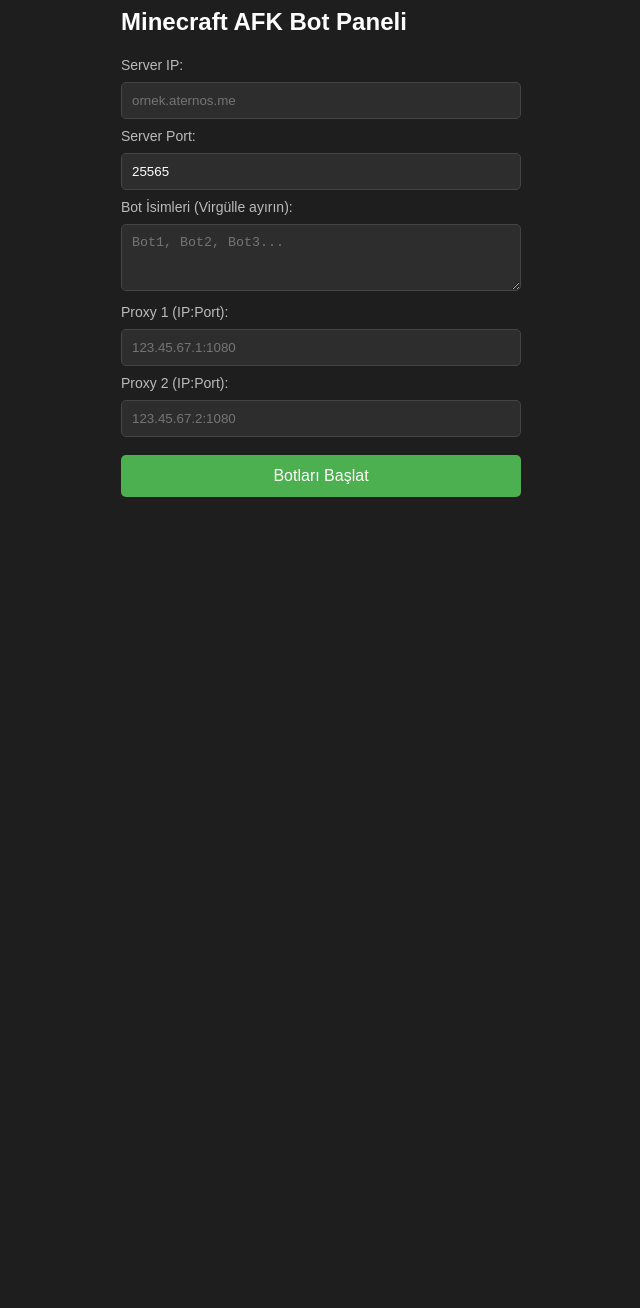
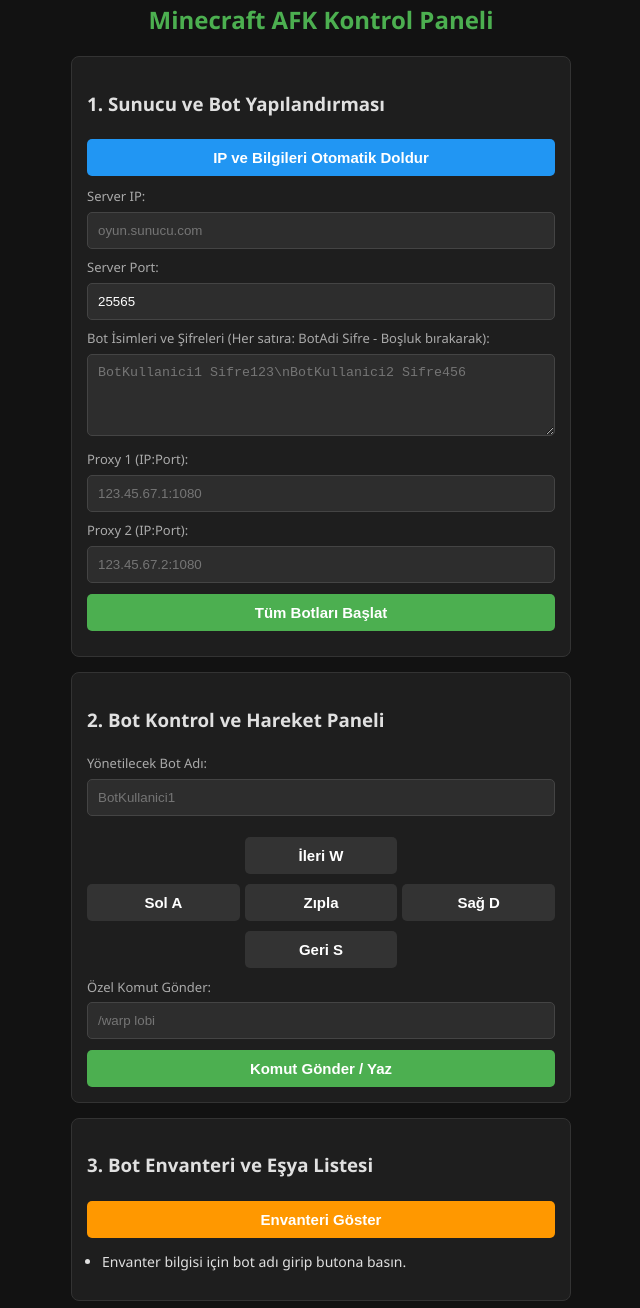
Before and after one commit to emae79-cloud/mc-bot, a website: page public/index.html in a window 1280 px wide. Shown: the part 32-1340 px from the top of the page, without its empty margins (319-959 px from the left). Before the commit the page ends 800 px from the top, so only its background shows below. Drawn offline with Linux system fonts and the light colour scheme.

Commit message:
Update index.html

```diff
--- a/public/index.html
+++ b/public/index.html
@@ -3,27 +3,40 @@
 <head>
     <meta charset="UTF-8">
     <meta name="viewport" content="width=device-width, initial-scale=1.0">
-    <title>Minecraft AFK Bot Kontrolü</title>
+    <title>Minecraft Gelişmiş AFK Kontrol Paneli</title>
     <style>
-        body { font-family: Arial, sans-serif; background-color: #1e1e1e; color: #fff; padding: 20px; max-width: 400px; margin: auto; }
-        input, textarea { width: 100%; padding: 10px; margin: 8px 0; background: #2d2d2d; border: 1px solid #444; color: #fff; border-radius: 5px; box-sizing: border-box; }
-        button { background-color: #4CAF50; color: white; padding: 12px; width: 100%; font-size: 16px; border: none; border-radius: 5px; cursor: pointer; margin-top: 10px; }
+        body { font-family: 'Segoe UI', Tahoma, Geneva, Verdana, sans-serif; background-color: #121212; color: #e0e0e0; padding: 15px; max-width: 500px; margin: auto; cursor: default; }
+        .card { background: #1e1e1e; padding: 15px; border-radius: 8px; margin-bottom: 15px; border: 1px solid #333; }
+        input, textarea, select { width: 100%; padding: 10px; margin: 6px 0; background: #2d2d2d; border: 1px solid #444; color: #fff; border-radius: 5px; box-sizing: border-box; }
+        button { background-color: #4CAF50; color: white; padding: 10px; font-size: 15px; border: none; border-radius: 5px; cursor: pointer; margin-top: 5px; width: 100%; font-weight: bold; }
         button:hover { background-color: #45a049; }
-        #status { margin-top: 15px; font-weight: bold; color: #ffeb3b; text-align: center; }
-        label { font-size: 14px; color: #bbb; }
+        .btn-auto { background-color: #2196F3; margin-bottom: 8px; }
+        .btn-auto:hover { background-color: #0b7dda; }
+        .grid-controls { display: grid; grid-template-columns: repeat(3, 1fr); gap: 5px; margin-top: 10px; }
+        .grid-controls button { background: #333; }
+        .grid-controls button:hover { background: #555; }
+        #status { margin-top: 10px; font-weight: bold; color: #ffeb3b; text-align: center; }
+        label { font-size: 13px; color: #aaa; }
+        ul { padding-left: 15px; font-size: 14px; }
     </style>
 </head>
 <body>
-    <h2>Minecraft AFK Bot Paneli</h2>
+
+    <h2 style="text-align: center; color: #4CAF50;">Minecraft AFK Kontrol Paneli</h2>
+
+    <!-- BAĞLANTI & BOT AYARLARI -->
+    <div class="card">
+        <h3>1. Sunucu ve Bot Yapılandırması</h3>
+        <button class="btn-auto" onclick="fillDefaults()">IP ve Bilgileri Otomatik Doldur</button>
 
         <label>Server IP:</label>
-    <input type="text" id="serverIp" placeholder="ornek.aternos.me">
+        <input type="text" id="serverIp" placeholder="oyun.sunucu.com">
 
         <label>Server Port:</label>
         <input type="text" id="serverPort" value="25565">
 
-    <label>Bot İsimleri (Virgülle ayırın):</label>
-    <textarea id="botNames" rows="3" placeholder="Bot1, Bot2, Bot3..."></textarea>
+        <label>Bot İsimleri ve Şifreleri (Her satıra: BotAdi Sifre - Boşluk bırakarak):</label>
+        <textarea id="botsData" rows="4" placeholder="BotKullanici1 Sifre123\nBotKullanici2 Sifre456"></textarea>
 
         <label>Proxy 1 (IP:Port):</label>
         <input type="text" id="proxy1" placeholder="123.45.67.1:1080">
@@ -31,15 +44,58 @@
         <label>Proxy 2 (IP:Port):</label>
         <input type="text" id="proxy2" placeholder="123.45.67.2:1080">
 
-    <button onclick="startBots()">Botları Başlat</button>
+        <button onclick="startBots()">Tüm Botları Başlat</button>
         <div id="status"></div>
+    </div>
+
+    <!-- OYUN İÇİ KONTROL VE HAREKET -->
+    <div class="card">
+        <h3>2. Bot Kontrol ve Hareket Paneli</h3>
+        <label>Yönetilecek Bot Adı:</label>
+        <input type="text" id="targetBot" placeholder="BotKullanici1">
+
+        <div class="grid-controls">
+            <div></div>
+            <button onclick="sendAction('forward')">İleri W</button>
+            <div></div>
+            <button onclick="sendAction('left')">Sol A</button>
+            <button onclick="sendAction('jump')">Zıpla</button>
+            <button onclick="sendAction('right')">Sağ D</button>
+            <div></div>
+            <button onclick="sendAction('back')">Geri S</button>
+            <div></div>
+        </div>
+
+        <label style="margin-top: 10px; display:block;">Özel Komut Gönder:</label>
+        <input type="text" id="customChat" placeholder="/warp lobi">
+        <button onclick="sendChatCommand()">Komut Gönder / Yaz</button>
+    </div>
+
+    <!-- ENVANTER GÖRÜNTÜLEME -->
+    <div class="card">
+        <h3>3. Bot Envanteri ve Eşya Listesi</h3>
+        <button onclick="getInventory()" style="background-color: #ff9800;">Envanteri Göster</button>
+        <ul id="inventoryList">
+            <li>Envanter bilgisi için bot adı girip butona basın.</li>
+        </ul>
+    </div>
 
     <script>
+        // Otomatik Doldurma Fonksiyonu
+        function fillDefaults() {
+            document.getElementById('serverIp').value = "oyun.sunucusadresi.com";
+            document.getElementById('serverPort').value = "25565";
+            document.getElementById('botsData').value = "AhmetBot sifre123\nMehmetBot sifre456\nCanBot sifre789";
+            document.getElementById('proxy1').value = "192.168.1.50:1080";
+            document.getElementById('proxy2').value = "192.168.1.51:1080";
+            document.getElementById('targetBot').value = "AhmetBot";
+        }
+
         function startBots() {
             const data = {
                 serverIp: document.getElementById('serverIp').value,
                 serverPort: document.getElementById('serverPort').value,
-                botNames: document.getElementById('botNames').value,
+                botsData: document.getElementById('botsData').value,
                 proxy1: document.getElementById('proxy1').value,
                 proxy2: document.getElementById('proxy2').value
             };
@@ -58,9 +114,55 @@
                 } else {
                     document.getElementById('status').innerText = "Hata: " + result.error;
                 }
+            });
+        }
+
+        function sendAction(action) {
+            const botName = document.getElementById('targetBot').value;
+            if(!botName) { alert("Lütfen kontrol edilecek bot adını yazın!"); return; }
+
+            fetch('/api/bot-action', {
+                method: 'POST',
+                headers: { 'Content-Type': 'application/json' },
+                body: JSON.stringify({ botName, action })
+            });
+        }
+
+        function sendChatCommand() {
+            const botName = document.getElementById('targetBot').value;
+            const message = document.getElementById('customChat').value;
+            if(!botName || !message) { alert("Bot adı ve mesaj boş olamaz!"); return; }
+
+            fetch('/api/bot-action', {
+                method: 'POST',
+                headers: { 'Content-Type': 'application/json' },
+                body: JSON.stringify({ botName, action: 'chat', value: message })
+            });
+            document.getElementById('customChat').value = "";
+        }
+
+        function getInventory() {
+            const botName = document.getElementById('targetBot').value;
+            if(!botName) { alert("Lütfen bot adı girin!"); return; }
+
+            fetch('/api/bot-action', {
+                method: 'POST',
+                headers: { 'Content-Type': 'application/json' },
+                body: JSON.stringify({ botName, action: 'inventory' })
             })
-            .catch(err => {
-                document.getElementById('status').innerText = "Bağlantı hatası!";
+            .then(res => res.json())
+            .then(result => {
+                const list = document.getElementById('inventoryList');
+                list.innerHTML = "";
+                if(result.success && result.inventory.length > 0) {
+                    result.inventory.forEach(item => {
+                        const li = document.createElement('li');
+                        li.innerText = `${item.displayName} (Adet: ${item.count})`;
+                        list.appendChild(li);
+                    });
+                } else {
+                    list.innerHTML = "<li>Envanter boş veya bot bulunamadı.</li>";
+                }
             });
         }
     </script>
```
Lines whose indentation alone changed are shown as unchanged.
